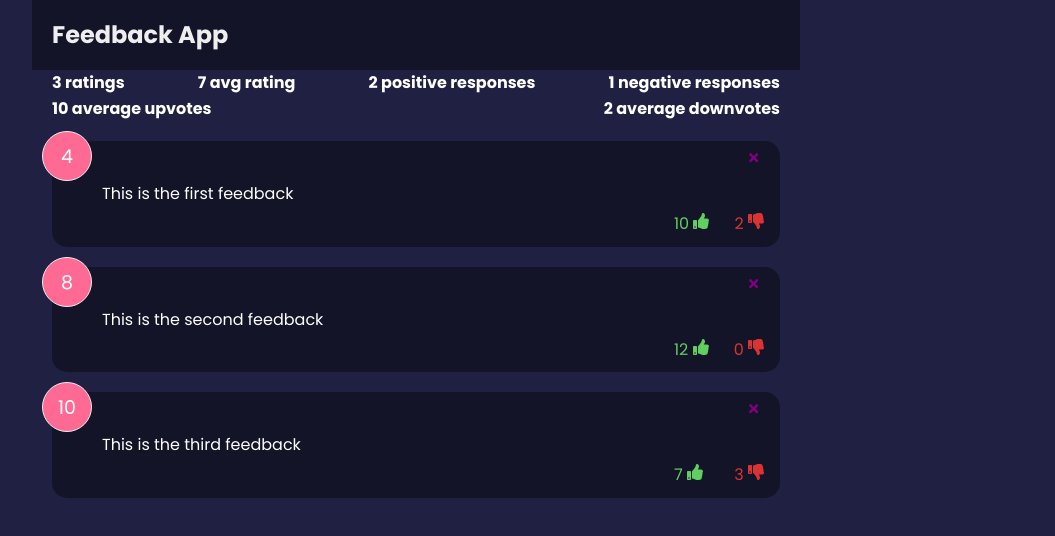
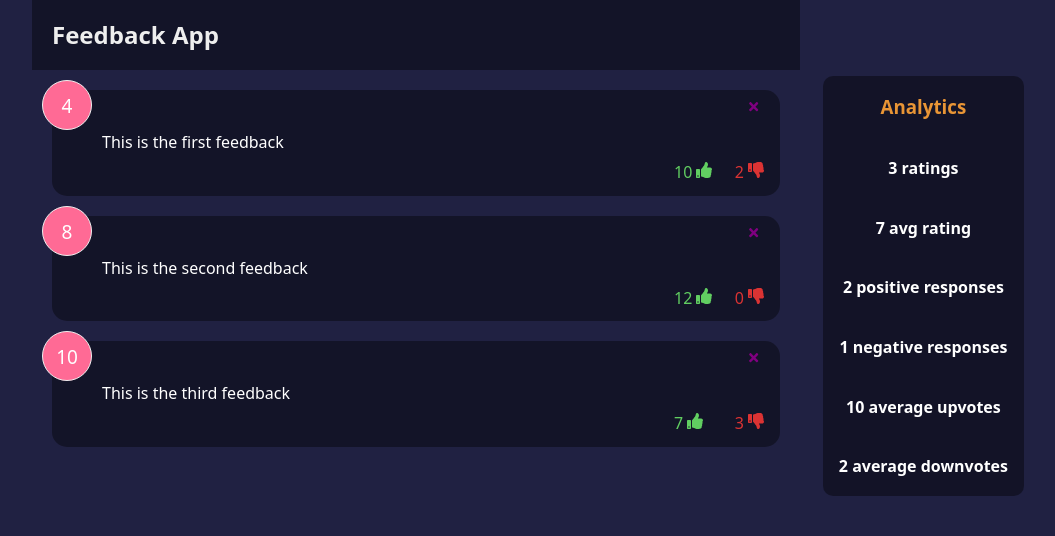
Before and after one commit to TannerBarcelos/software-engineering-resources, a React (Vite) app in the folder frontend/react/feedback-app/: page / in a window 1280 px wide. Shown: the top 536 px of the page, without its empty margins (224-1279 px from the left). Built offline with nearby package versions, Linux system fonts and the light colour scheme.

Commit message:
Applyign hover menu for stats

```diff
--- a/frontend/react/feedback-app/src/components/ui/Feedback/FeedbackAnalytics.tsx
+++ b/frontend/react/feedback-app/src/components/ui/Feedback/FeedbackAnalytics.tsx
@@ -23,12 +23,11 @@ function FeedbackAnalytics({ feedbackItems }: FeedbackAnalyticsProps) {
     return (
         <Fragment>
             <div className='feedback-stats'>
+                <h3>Analytics</h3>
                 <h4>{ totalAmtOfRatings } ratings</h4>
                 <h4>{ averageRating } avg rating</h4>
                 <h4>{ totalPositiveFeedback } positive responses</h4>
                 <h4>{ totalNegativeFeedback } negative responses</h4>
-            </div>
-            <div className='feedback-stats'>
                 <h4>{ averageUpVotes } average upvotes</h4>
                 <h4>{ averageDownVotes } average downvotes</h4>
             </div>
--- a/frontend/react/feedback-app/src/index.css
+++ b/frontend/react/feedback-app/src/index.css
@@ -7,7 +7,7 @@
 }
 
 body {
-  font-family: 'Poppins', sans-serif;
+  font-family: system-ui, -apple-system, BlinkMacSystemFont, 'Segoe UI', Roboto, Oxygen, Ubuntu, Cantarell, 'Open Sans', 'Helvetica Neue', sans-serif;
   background-color: #202142;
   color: #fff;
   line-height: 1.6;
@@ -142,6 +142,19 @@ input:focus {
   display: flex;
   justify-content: space-between;
   align-items: center;
+  margin: 1rem 0;
+  position: fixed;
+  right: 2rem;
+  top: 60px;
+  flex-direction: column;
+  min-height: 420px;
+  background-color: rgba(0, 0, 0, 0.4);
+  padding: 1rem;
+  border-radius: 10px;
+}
+
+.feedback-stats h3 {
+  color: rgb(233, 149, 53);
 }
 
 .num-display {
```
